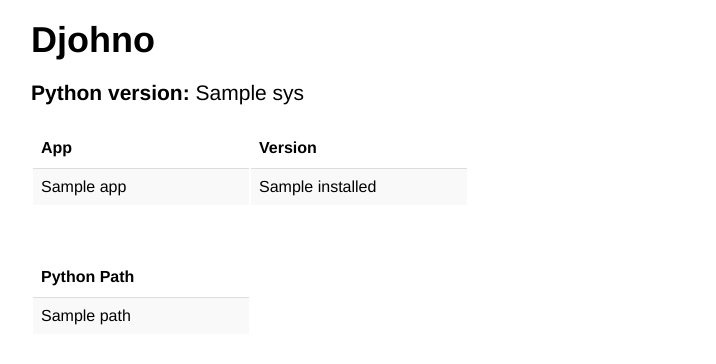
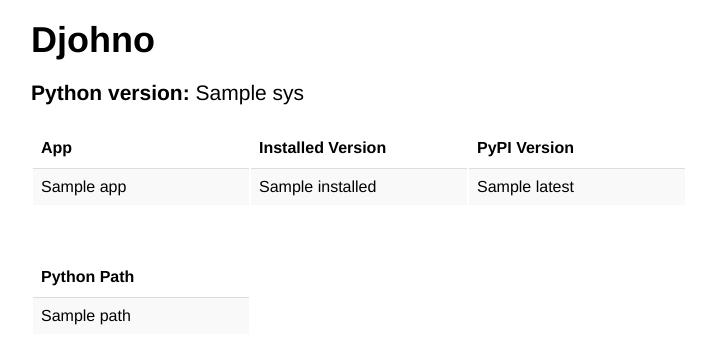
Before and after one commit to dominicrodger/djohno, a Django app: template djohno/templates/djohno/versions.html in a window 1280 px wide. Shown: the top 364 px of the page, without its empty margins (19-735 px from the left). Run offline with Django 3.2, Linux system fonts and the light colour scheme; the template is opened without the code that fills it: most values are stand-ins (such as "Sample title", 1, 10 or a date in 2020).

Commit message:
Show the latest version from PyPI in the apps table
Also, highlight out of date versions

```diff
--- a/djohno/static/djohno/djohno_pages.css
+++ b/djohno/static/djohno/djohno_pages.css
@@ -76,3 +76,11 @@ pre
 .table-hover tbody tr:hover th {
   background-color: #f5f5f5;
 }
+
+.table.table-striped tbody td.stale {
+    background-color: #f77;
+}
+
+.table.table-striped tbody td.fresh {
+    background-color: #7f7;
+}
--- a/djohno/templates/djohno/versions.html
+++ b/djohno/templates/djohno/versions.html
@@ -7,13 +7,22 @@
   <thead>
     <tr>
       <th>App</th>
-      <th>Version</th>
+      <th>Installed Version</th>
+      <th>PyPI Version</th>
     </tr>
   </thead>
   <tbody>
 {% for app, version in versions.items %}
   <tr class="version">
-    <td>{{ app }}</td><td>{{ version.installed }}</td>
+    <td class="{{ version.status }}">{{ app }}</td>
+    <td>{{ version.installed }}</td>
+    <td>
+      {% if version.latest %}
+        {{ version.latest }}
+      {% else %}
+        <em>Unknown</em>
+      {% endif %}
+  </td>
   </tr>
 {% endfor %}
   </tbody>
```
Also changed, not shown: djohno/tests/test_views.py (+27 -16 lines), djohno/utils.py (+17 -2 lines).
